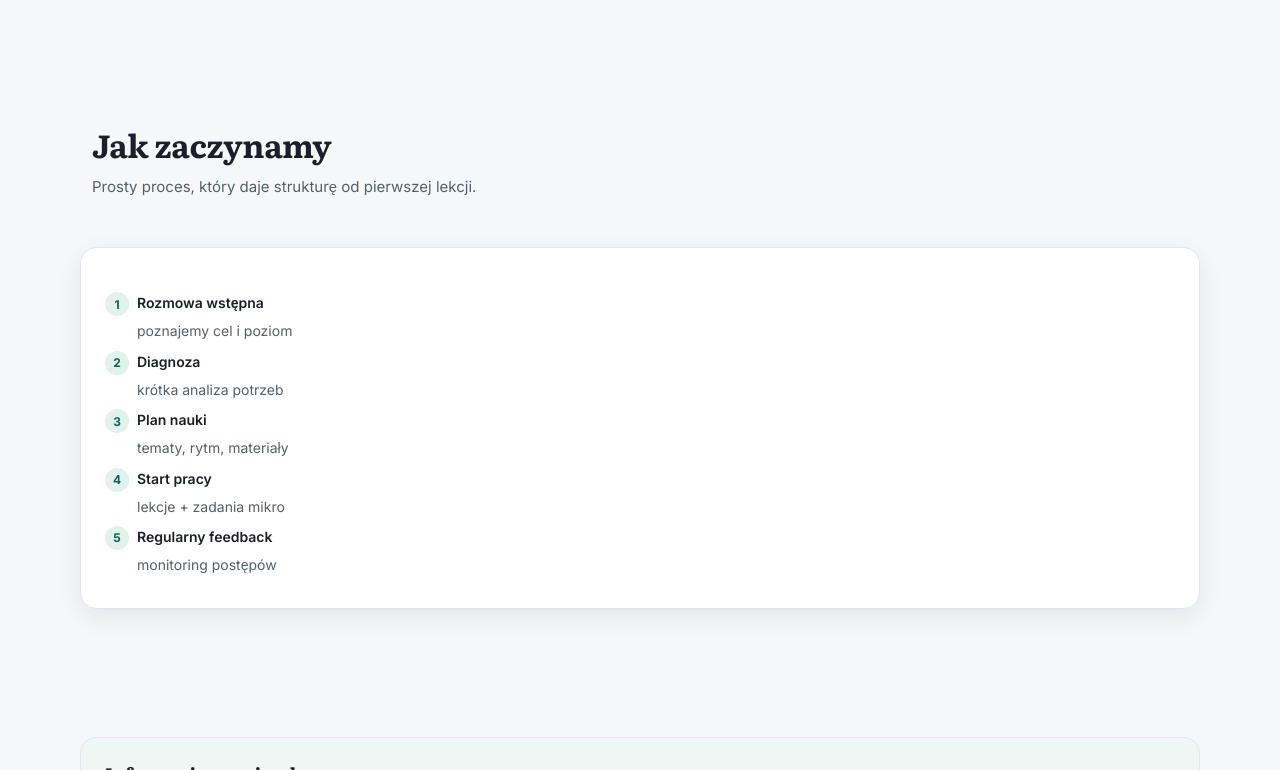
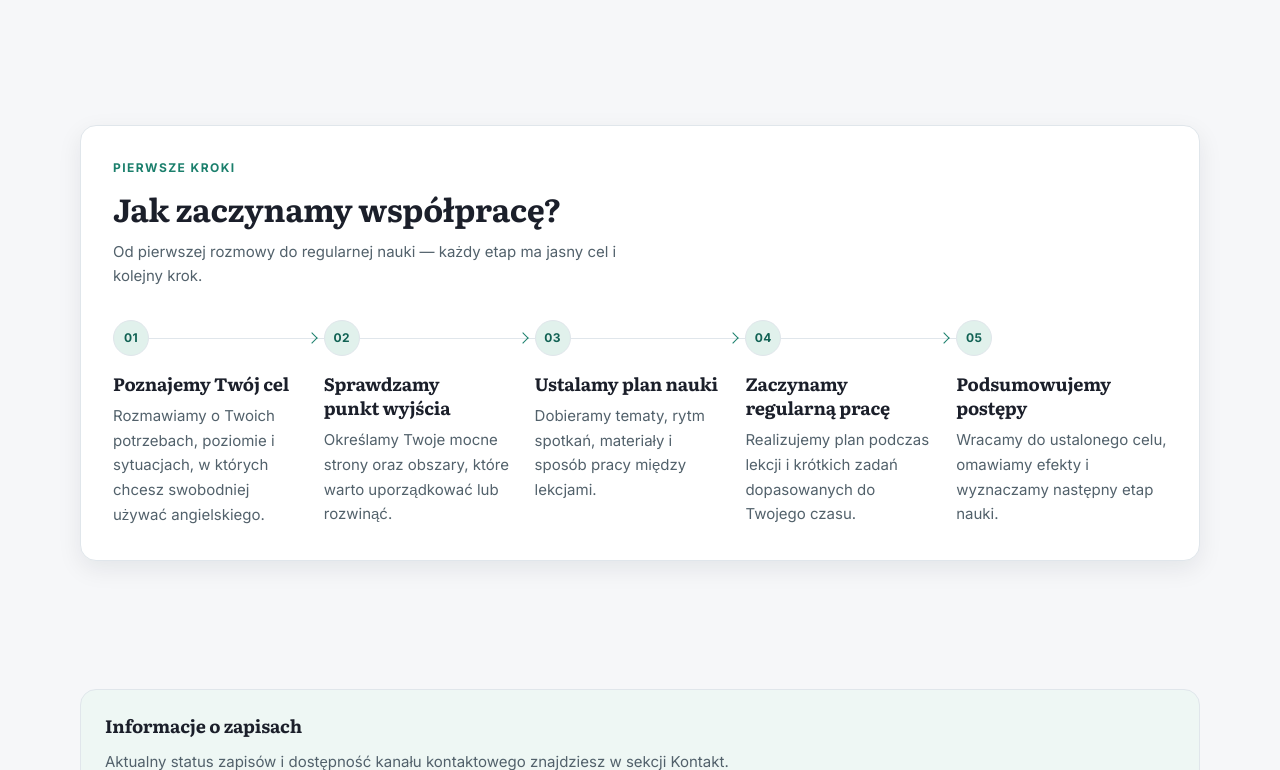
Before and after one commit to KPKrol85/education-pr01-laurenenglish, a website with bundled scripts: page uslugi.html in a window 1280 px wide. Shown: the part 2030-2800 px from the top of the page. Built offline with nearby package versions, Linux system fonts and the light colour scheme.

Commit message:
Redesign services process section
* replace the oversized vertical list with a five-step collaboration journey
* add approved process copy and semantic ordered-list structure
* implement a horizontal desktop rail with decorative CSS connectors
* provide a vertical timeline for tablet and mobile layouts
* preserve non-interactive semantics, theme support, and surrounding sections

```diff
--- a/css/sections/hero.css
+++ b/css/sections/hero.css
@@ -136,7 +136,7 @@
 
 .hero--services .hero__services-list {
   display: grid;
-  gap: var(--space-md);
+  gap: var(--space-xs);
   padding: 0;
   list-style: none;
   font-size: var(--text-sm);
@@ -162,6 +162,10 @@
     grid-template-columns: repeat(2, minmax(0, 1fr));
     align-items: center;
   }
+  .hero--services .hero__services-list {
+    gap: var(--space-sm);
+    margin-top: var(--space-md);
+  }
 }
 
 @media (min-width: 1024px) {
--- a/css/sections/services.css
+++ b/css/sections/services.css
@@ -79,7 +79,114 @@
   font-size: var(--text-2sm);
 }
 
+.services-process__surface {
+  padding: var(--space-lg);
+  border: var(--size-1px) solid var(--color-border);
+  border-radius: var(--radius-md);
+  background: var(--color-surface);
+  box-shadow: var(--shadow-sm);
+}
+
+.services-process__header {
+  max-inline-size: 46rem;
+  margin-block-end: var(--space-xl);
+}
+
+.services-process__eyebrow {
+  margin: 0 0 var(--space-sm);
+  color: var(--color-primary);
+  font-size: var(--text-xs);
+  font-weight: 700;
+  letter-spacing: 0.12em;
+}
+
+.services-process__intro {
+  margin-block-end: 0;
+}
+
+.services-process__list {
+  display: grid;
+  margin: 0;
+  padding: 0;
+  list-style: none;
+}
+
+.services-process__item {
+  position: relative;
+  display: grid;
+  grid-template-columns: calc(var(--space-xl) + var(--space-2xs)) minmax(0, 1fr);
+  gap: var(--space-xs) var(--space-md);
+  min-inline-size: 0;
+  padding-block-end: var(--space-xl);
+}
+
+.services-process__item:last-child {
+  padding-block-end: 0;
+}
+
+.services-process__item:not(:last-child)::before {
+  content: "";
+  position: absolute;
+  z-index: 0;
+  inset-block: calc(var(--space-xl) + var(--space-2xs)) 0;
+  inset-inline-start: calc((var(--space-xl) + var(--space-2xs)) / 2);
+  border-inline-start: var(--size-1px) solid var(--color-border);
+}
+
+.services-process__item:not(:last-child)::after {
+  content: "";
+  position: absolute;
+  z-index: 1;
+  inset-block-end: var(--space-xs);
+  inset-inline-start: calc(
+    (var(--space-xl) + var(--space-2xs)) / 2 - var(--space-2xs)
+  );
+  inline-size: var(--space-xs);
+  block-size: var(--space-xs);
+  border-inline-end: var(--size-1px) solid var(--color-primary);
+  border-block-end: var(--size-1px) solid var(--color-primary);
+  transform: rotate(45deg);
+}
+
+.services-process__number {
+  position: relative;
+  z-index: 2;
+  display: grid;
+  grid-row: 1 / span 2;
+  place-items: center;
+  inline-size: calc(var(--space-xl) + var(--space-2xs));
+  block-size: calc(var(--space-xl) + var(--space-2xs));
+  border: var(--size-1px) solid var(--color-border);
+  border-radius: var(--radius-pill);
+  background: var(--color-interactive-surface);
+  color: var(--color-primary-dark);
+  font-size: var(--text-xs);
+  font-weight: 700;
+  letter-spacing: 0.04em;
+}
+
+.services-process__title,
+.services-process__description {
+  grid-column: 2;
+  margin: 0;
+}
+
+.services-process__title {
+  font-size: var(--text-lg);
+  line-height: 1.35;
+}
+
+.services-process__description {
+  color: var(--color-text-muted);
+  font-size: var(--text-2sm);
+  line-height: 1.65;
+}
+
 @media (min-width: 780px) {
+  .services-process__surface {
+    padding: var(--space-xl);
+  }
+
   .services__audience-title {
     min-block-size: 4.05em;
   }
@@ -92,3 +199,44 @@
     min-block-size: 2.7em;
   }
 }
+
+@media (min-width: 1280px) {
+  .services-process__list {
+    grid-template-columns: repeat(5, minmax(0, 1fr));
+  }
+
+  .services-process__item {
+    display: block;
+    padding-block-end: 0;
+    padding-inline-end: var(--space-lg);
+  }
+
+  .services-process__item:last-child {
+    padding-inline-end: 0;
+  }
+
+  .services-process__item:not(:last-child)::before {
+    inset-block: calc((var(--space-xl) + var(--space-2xs)) / 2) auto;
+    inset-inline: calc(var(--space-xl) + var(--space-2xs)) 0;
+    border-block-start: var(--size-1px) solid var(--color-border);
+    border-inline-start: 0;
+  }
+
+  .services-process__item:not(:last-child)::after {
+    inset-block-start: calc(
+      (var(--space-xl) + var(--space-2xs)) / 2 - var(--space-2xs)
+    );
+    inset-block-end: auto;
+    inset-inline-start: auto;
+    inset-inline-end: var(--space-xs);
+    transform: rotate(-45deg);
+  }
+
+  .services-process__number {
+    margin-block-end: var(--space-md);
+  }
+
+  .services-process__title {
+    margin-block-end: var(--space-xs);
+  }
+}
--- a/uslugi.html
+++ b/uslugi.html
@@ -348,19 +348,52 @@
         </div>
       </section>
 
-      <section class="section">
+      <section class="section services-process" aria-labelledby="services-process-title">
         <div class="container">
-          <div class="section__header" data-reveal>
-            <h2 class="section__title">Jak zaczynamy</h2>
-            <p class="section__subtitle">Prosty proces, który daje strukturę od pierwszej lekcji.</p>
-          </div>
-          <div class="timeline" data-reveal>
-            <ol class="timeline__list">
-              <li class="timeline__item"><span>Rozmowa wstępna</span><small>poznajemy cel i poziom</small></li>
-              <li class="timeline__item"><span>Diagnoza</span><small>krótka analiza potrzeb</small></li>
-              <li class="timeline__item"><span>Plan nauki</span><small>tematy, rytm, materiały</small></li>
-              <li class="timeline__item"><span>Start pracy</span><small>lekcje + zadania mikro</small></li>
-              <li class="timeline__item"><span>Regularny feedback</span><small>monitoring postępów</small></li>
+          <div class="services-process__surface" data-reveal>
+            <div class="services-process__header">
+              <p class="services-process__eyebrow">PIERWSZE KROKI</p>
+              <h2 class="section__title" id="services-process-title">Jak zaczynamy współpracę?</h2>
+              <p class="section__subtitle services-process__intro">
+                Od pierwszej rozmowy do regularnej nauki — każdy etap ma jasny cel i kolejny krok.
+              </p>
+            </div>
+            <ol class="services-process__list">
+              <li class="services-process__item">
+                <span class="services-process__number" aria-hidden="true">01</span>
+                <h3 class="services-process__title">Poznajemy Twój cel</h3>
+                <p class="services-process__description">
+                  Rozmawiamy o Twoich potrzebach, poziomie i sytuacjach, w których chcesz swobodniej używać angielskiego.
+                </p>
+              </li>
+              <li class="services-process__item">
+                <span class="services-process__number" aria-hidden="true">02</span>
+                <h3 class="services-process__title">Sprawdzamy punkt wyjścia</h3>
+                <p class="services-process__description">
+                  Określamy Twoje mocne strony oraz obszary, które warto uporządkować lub rozwinąć.
+                </p>
+              </li>
+              <li class="services-process__item">
+                <span class="services-process__number" aria-hidden="true">03</span>
+                <h3 class="services-process__title">Ustalamy plan nauki</h3>
+                <p class="services-process__description">
+                  Dobieramy tematy, rytm spotkań, materiały i sposób pracy między lekcjami.
+                </p>
+              </li>
+              <li class="services-process__item">
+                <span class="services-process__number" aria-hidden="true">04</span>
+                <h3 class="services-process__title">Zaczynamy regularną pracę</h3>
+                <p class="services-process__description">
+                  Realizujemy plan podczas lekcji i krótkich zadań dopasowanych do Twojego czasu.
+                </p>
+              </li>
+              <li class="services-process__item">
+                <span class="services-process__number" aria-hidden="true">05</span>
+                <h3 class="services-process__title">Podsumowujemy postępy</h3>
+                <p class="services-process__description">
+                  Wracamy do ustalonego celu, omawiamy efekty i wyznaczamy następny etap nauki.
+                </p>
+              </li>
             </ol>
           </div>
         </div>
```
